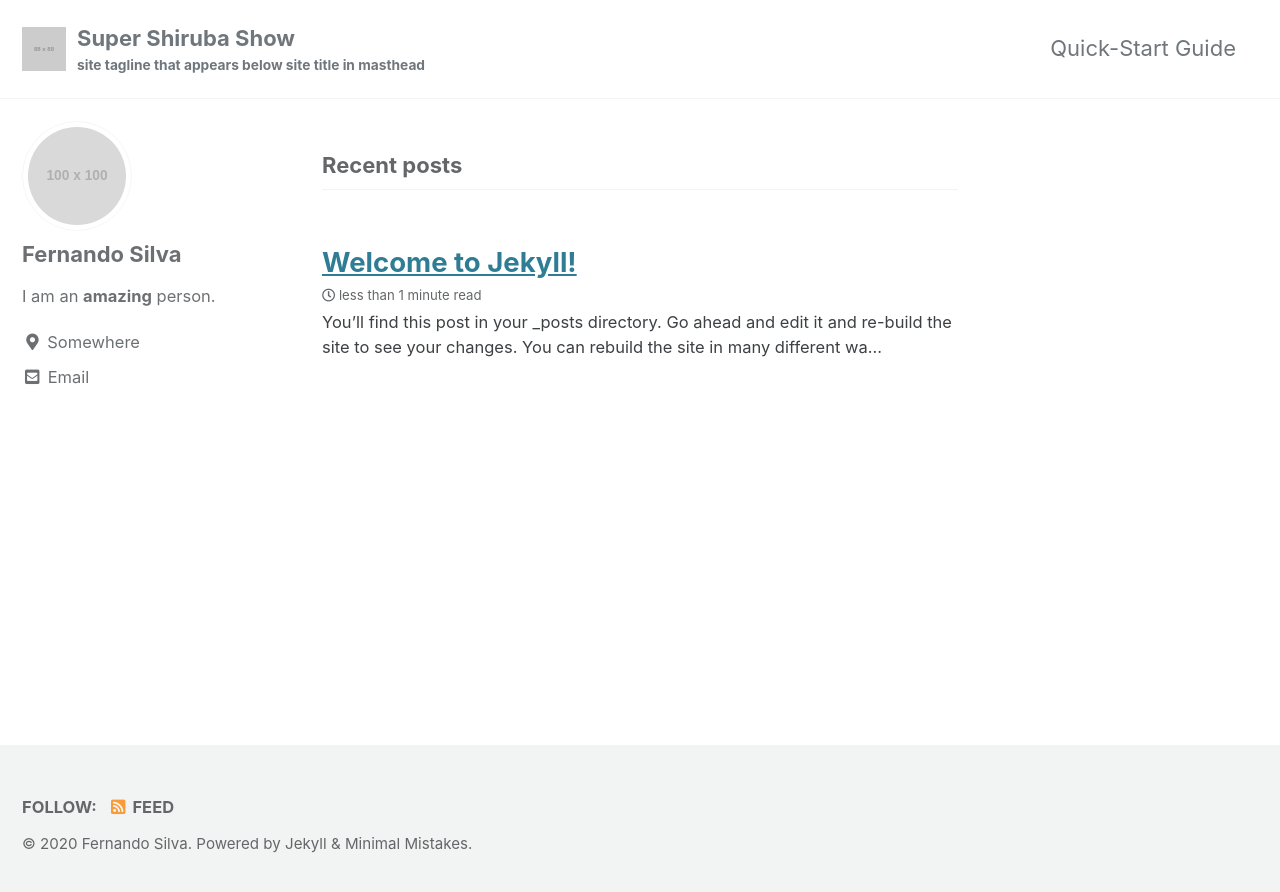
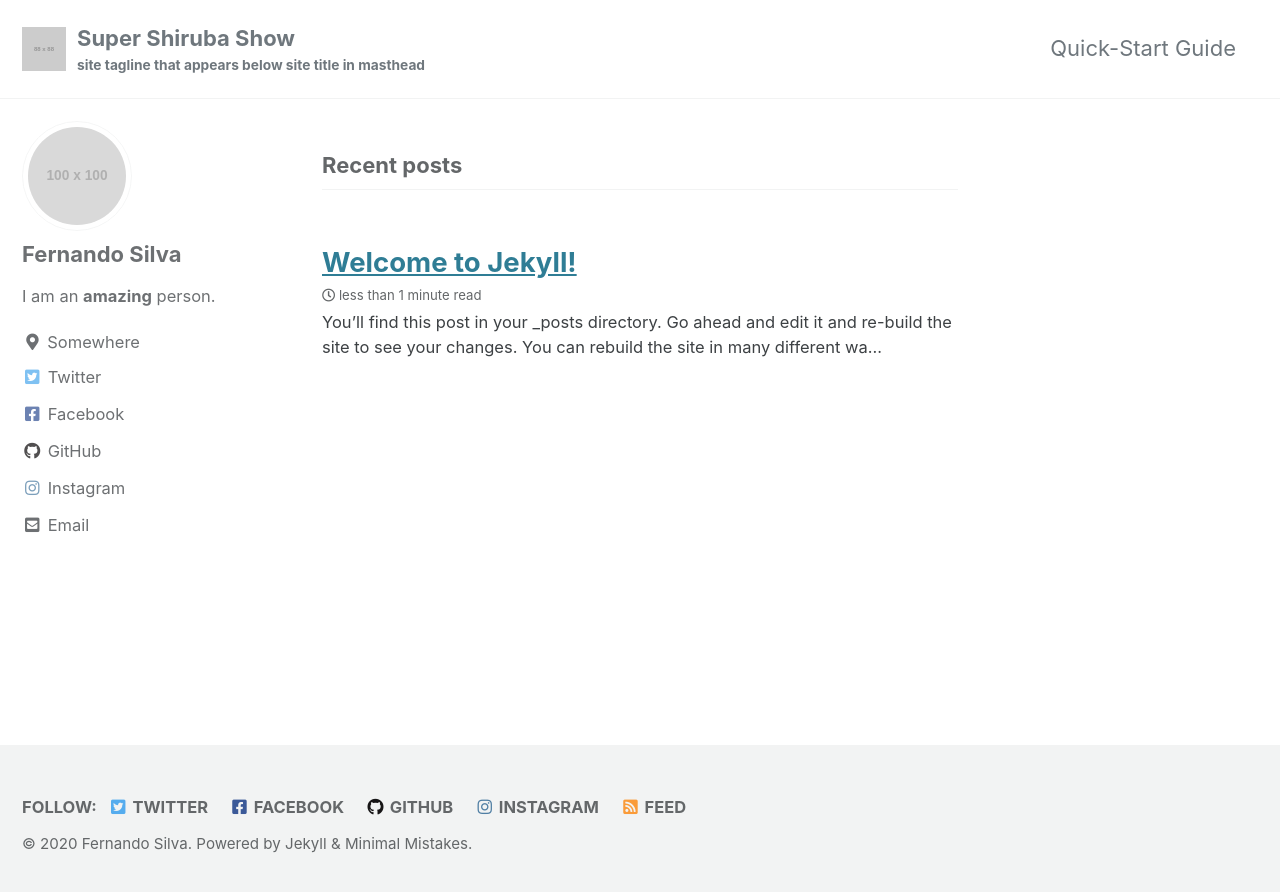
Before and after one commit to fshiruba/ShirubaSite, a Jekyll site: the page built from index.html, in a window 1280 px wide. Shown: the top 892 px of the page. Built offline with Jekyll 4.4.1, drawn with Linux system fonts in a browser that asks for light colours; cached includes are drawn as plain includes; the list of posts is cut into pages by our own code.

Commit message:
mais configs

```diff
--- a/_config.yml
+++ b/_config.yml
@@ -31,7 +31,7 @@ minimal_mistakes_skin    : "default" # "air", "aqua", "contrast", "dark", "dirt"
 locale                   : "en-US"
 title                    : "Super Shiruba Show"
 title_separator          : "-"
-subtitle                 : site tagline that appears below site title in masthead
+subtitle                 : "site tagline that appears below site title in masthead"
 name                     : "Fernando Silva"
 description              : "An amazing website."
 url                      : "fshiruba.github.io"
@@ -84,9 +84,9 @@ naver_site_verification  :
 
 # Social Sharing
 twitter:
-  username               : fshiruba
+  username               : "fshiruba"
 facebook:
-  username               : fshiruba
+  username               : "fshiruba"
   app_id                 :
   publisher              :
 og_image                 : # Open Graph/Twitter default site image
@@ -99,7 +99,7 @@ social:
 
 # Analytics
 analytics:
-  provider               : false # false (default), "google", "google-universal", "google-gtag", "custom"
+  provider               : "false" # false (default), "google", "google-universal", "google-gtag", "custom"
   google:
     tracking_id          :
     anonymize_ip         : # true, false (default)
@@ -115,35 +115,35 @@ author:
   links:
     - label: "Email"
       icon: "fas fa-fw fa-envelope-square"
-      # url: "mailto:your.name@email.com"
-    - label: "Website"
-      icon: "fas fa-fw fa-link"
-      # url: "https://your-website.com"
+      # url: "mailto:f.shiruba@gmail.com"
+#    - label: "Website"
+#      icon: "fas fa-fw fa-link"
+#      # url: "https://your-website.com"
     - label: "Twitter"
       icon: "fab fa-fw fa-twitter-square"
-      # url: "https://twitter.com/"
+      url: "https://twitter.com/fshiruba"
     - label: "Facebook"
       icon: "fab fa-fw fa-facebook-square"
-      # url: "https://facebook.com/"
+      url: "https://facebook.com/fshiruba"
     - label: "GitHub"
       icon: "fab fa-fw fa-github"
-      # url: "https://github.com/"
+      url: "https://github.com/fshiruba"
     - label: "Instagram"
       icon: "fab fa-fw fa-instagram"
-      # url: "https://instagram.com/"
+      url: "https://instagram.com/f.shiruba/"
 
 # Site Footer
 footer:
   links:
     - label: "Twitter"
       icon: "fab fa-fw fa-twitter-square"
-      # url:
+      url: "https://twitter.com/fshiruba"
     - label: "Facebook"
       icon: "fab fa-fw fa-facebook-square"
-      # url:
+      url: "https://facebook.com/fshiruba"
     - label: "GitHub"
       icon: "fab fa-fw fa-github"
-      # url:
+      url: "https://github.com/fshiruba"
     - label: "GitLab"
       icon: "fab fa-fw fa-gitlab"
       # url:
@@ -152,7 +152,7 @@ footer:
       # url:
     - label: "Instagram"
       icon: "fab fa-fw fa-instagram"
-      # url:
+      url: "https://instagram.com/f.shiruba/"
 
 
 # Reading Files
```
